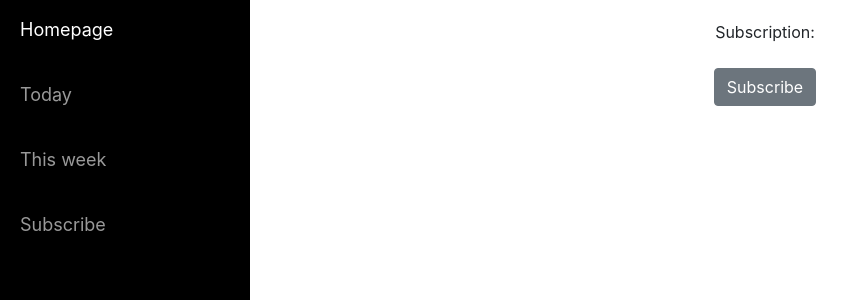
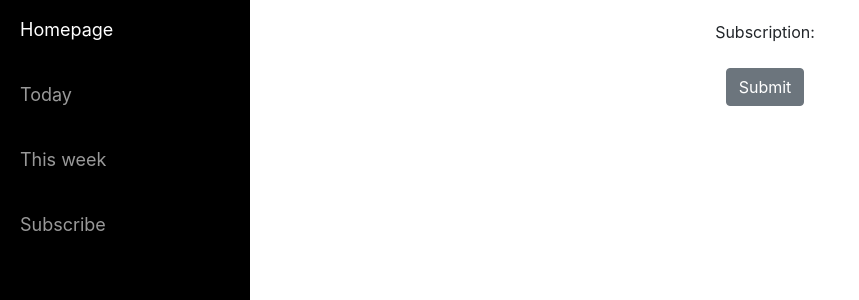
Before and after one commit to Yaawei/allfeed, a Django app: a page that uses templates/subscription_form.html in a window 1280 px wide. Shown: the top 300 px of the page, without its empty margins (0-859 px from the left). Run offline with Django 3.2, Linux system fonts and the light colour scheme; the visitor is signed in with stand-in values (Sample User, id 1); data that the repository does not hold is empty; parts of the project's set-up code (start-up, migrations or seed data) failed here and were passed over; some libraries are stand-ins or nearby versions.

Commit message:
subscribe -> submit

```diff
--- a/templates/subscription_form.html
+++ b/templates/subscription_form.html
@@ -1,7 +1,5 @@
 {% extends 'base.html' %}
-
 {% block content %}
-
 <form id="sub-form" method="post" action="">
     {% csrf_token %}
     {{ form.management_form }}
@@ -13,8 +11,7 @@
         </tbody>
     </div>
   <div align="center">
-  <button type="submit" class="btn btn-secondary" align="center">Subscribe</button>
+  <button type="submit" class="btn btn-secondary" align="center">Submit</button>
   </div>
-
 </form>
 {% endblock %}
```
